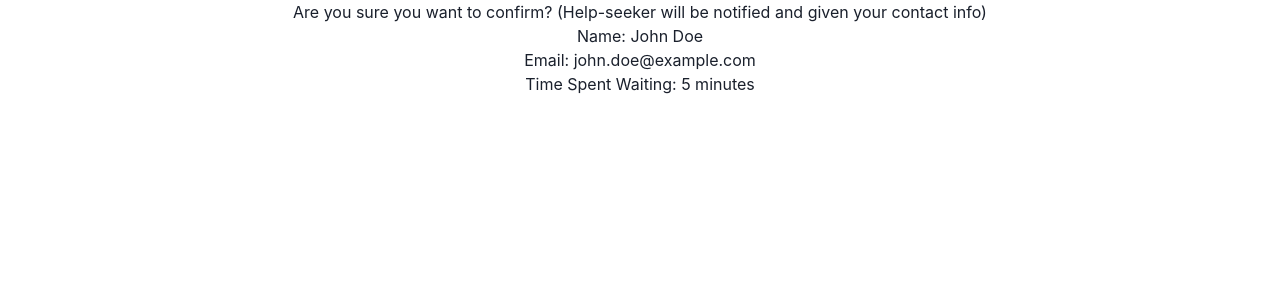
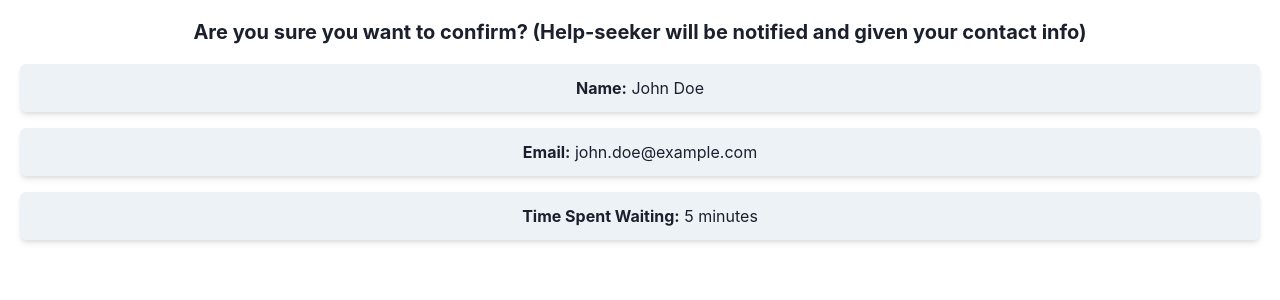
Before and after one commit to Anthony-Huang-03/HelloWorldRepo, a React (Create React App) app in the folder client/: page /Confirmation in a window 1280 px wide. Shown: the top 300 px of the page. Built offline with nearby package versions, Linux system fonts and the light colour scheme.

Commit message:
Update Confirmation.js
made Confirmation use chakra ui components

```diff
--- a/client/src/pages/Confirmation.js
+++ b/client/src/pages/Confirmation.js
@@ -1,4 +1,5 @@
 import React, { useState, useEffect } from "react";
+import { Box, Button, Heading, VStack, Text } from "@chakra-ui/react";
 
 const Confirmation = () => {
     // State to hold fetched data
@@ -8,26 +9,31 @@ const Confirmation = () => {
 
     // Simulate data fetching
     useEffect(() => {
-        // You could replace this with a real API call
         setName("John Doe");
         setEmail("john.doe@example.com");
         setTimeSpent("5 minutes");
     }, []);
 
     return (
-        <div>
-            <h1>Are you sure you want to confirm? (Help-seeker will be notified and given your contact info)</h1>
+        <Box p="5" textAlign="center">
+            <Heading size="md" mb="5">
+                Are you sure you want to confirm? (Help-seeker will be notified and given your contact info)
+            </Heading>
 
-            <div>{/* Name Box */}
-                <div>Name: {name}</div>
+            <VStack spacing="4">
+                <Box p="3" borderRadius="md" boxShadow="md" bg="gray.100" w="100%">
+                    <Text><strong>Name:</strong> {name}</Text>
+                </Box>
 
-                {/* Email Box */}
-                <div>Email: {email}</div>
+                <Box p="3" borderRadius="md" boxShadow="md" bg="gray.100" w="100%">
+                    <Text><strong>Email:</strong> {email}</Text>
+                </Box>
 
-                {/* Time Spent Waiting Box */}
-                <div>Time Spent Waiting: {timeSpent}</div>
-            </div>
-        </div>
+                <Box p="3" borderRadius="md" boxShadow="md" bg="gray.100" w="100%">
+                    <Text><strong>Time Spent Waiting:</strong> {timeSpent}</Text>
+                </Box>
+            </VStack>
+        </Box>
     );
 };
 
```
